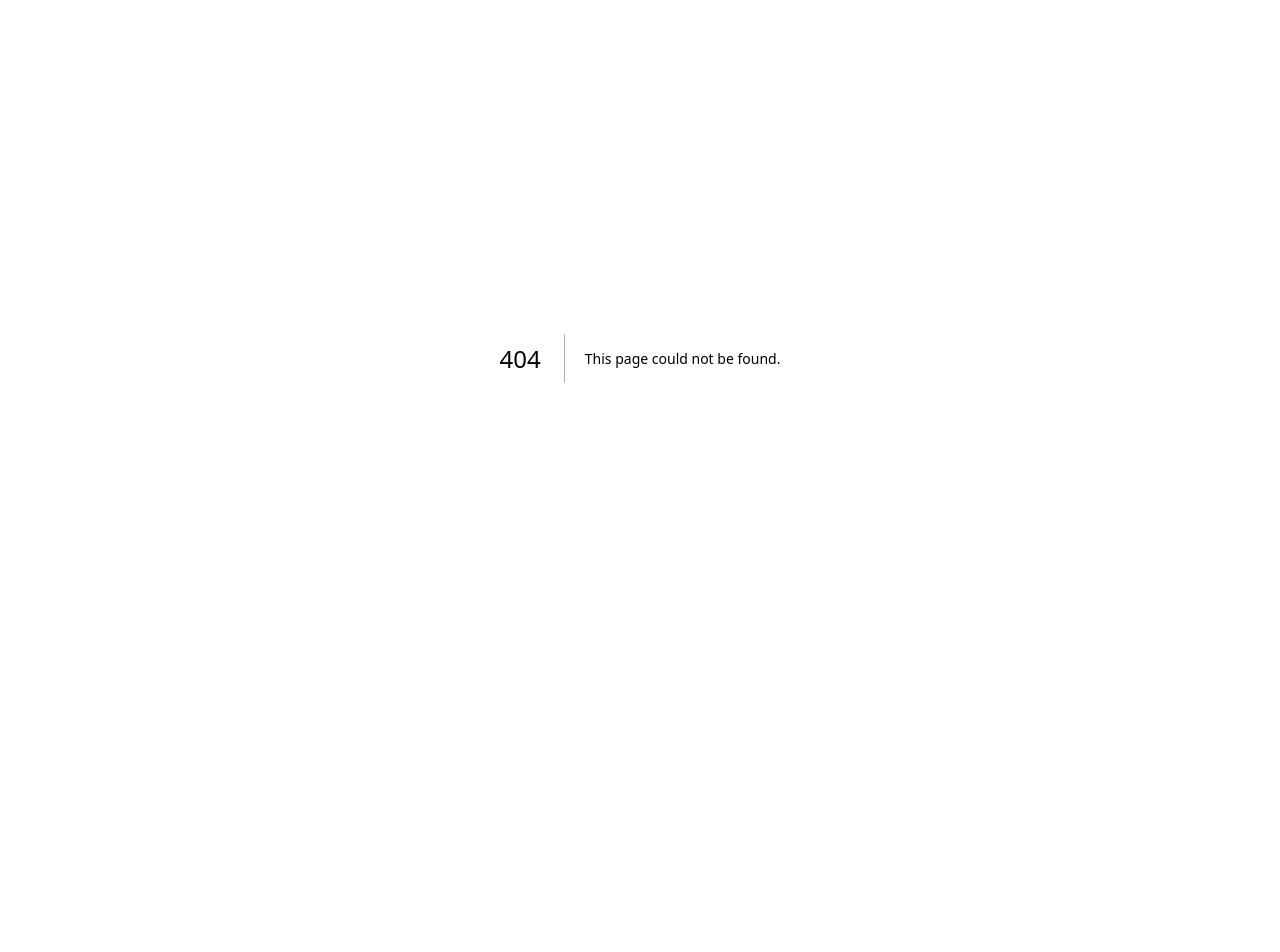
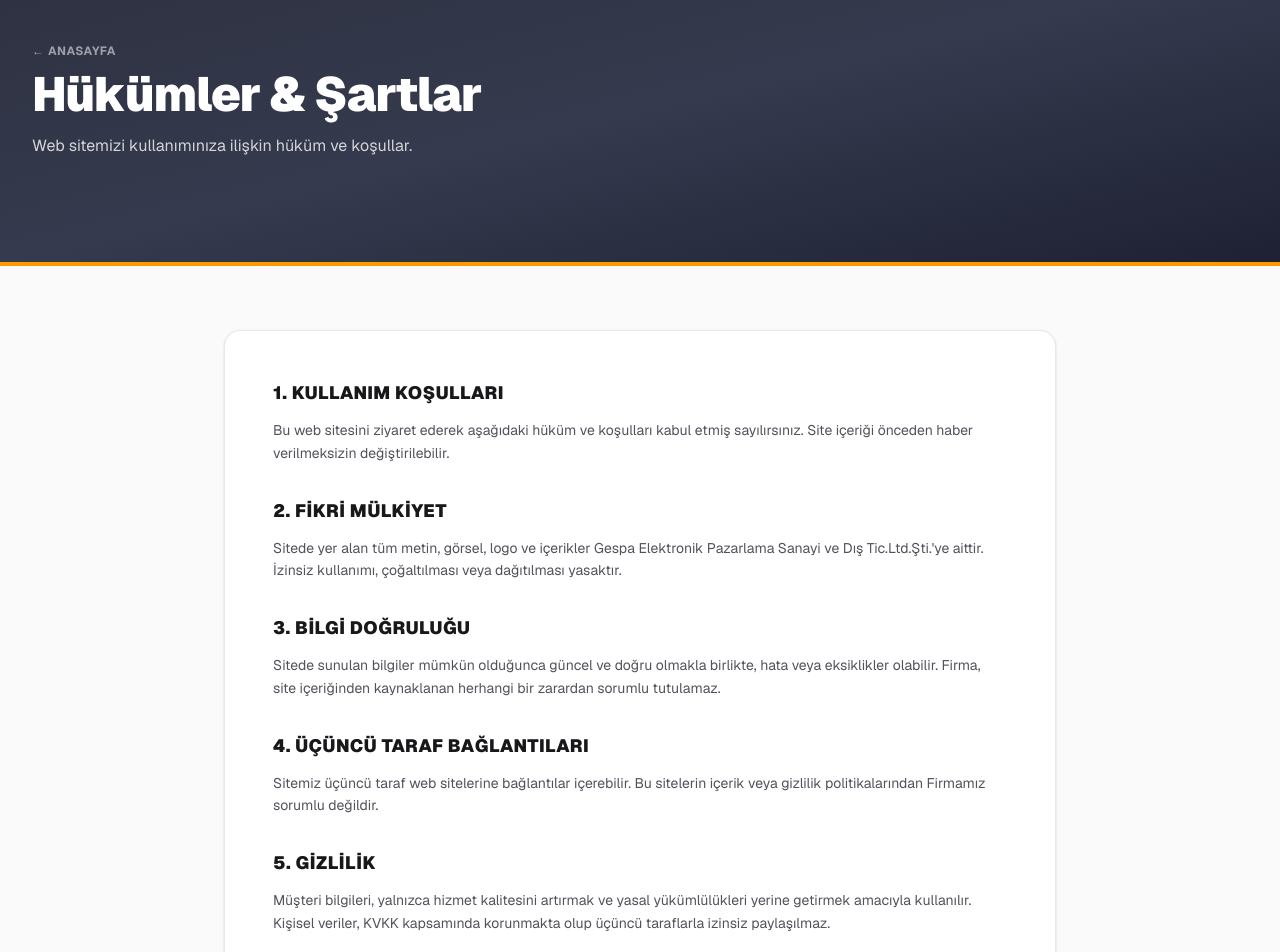
Before and after one commit to gokcekmustafa/teknik, a Next.js app: page /sartlar in a window 1280 px wide. Before the commit this address had no page. Shown: the part 160-1112 px from the top of the page. Before the commit the page ends 918 px from the top, so only its background shows below. Built offline with nearby package versions, Linux system fonts and the light colour scheme.

Commit message:
Add company name to hakkimizda & footer, create sozlesme/sartlar pages

```diff
--- a/app/hakkimizda/page.tsx
+++ b/app/hakkimizda/page.tsx
@@ -39,6 +39,7 @@ export default function HakkimizdaPage() {
             <div>
               <span className="text-xs font-bold text-amber-500 uppercase tracking-widest">Biz Kimiz?</span>
               <h2 className="text-3xl font-black text-zinc-900 uppercase tracking-wide mt-2">Profesyonel Teknik</h2>
+              <p className="text-xs text-zinc-400 mt-1">Gespa Elektronik Pazarlama Sanayi ve Dış Tic.Ltd.Şti.</p>
               <div className="mt-6 space-y-4 text-zinc-600 leading-relaxed text-sm">
                 <p>
                   Profesyonel Teknik olarak, villa ve daire sahiplerinin ihtiyaç duyduğu tüm teknik servis hizmetlerini tek bir çatı altında topluyoruz. Elektrikli araç şarj istasyonu kurulumundan çatı izolasyonuna, klima montajından bahçe peyzaj aydınlatmasına kadar geniş bir yelpazede hizmet veriyoruz.
--- a/app/page.tsx
+++ b/app/page.tsx
@@ -1,6 +1,7 @@
 'use client';
 
 import React, { useState } from 'react';
+import Link from 'next/link';
 
 const services = [
   {
@@ -575,16 +576,17 @@ export default function App() {
                 <li className="flex items-center gap-2"><svg className="w-3.5 h-3.5 text-amber-500 flex-shrink-0" fill="none" viewBox="0 0 24 24" stroke="currentColor" strokeWidth={2}><path strokeLinecap="round" strokeLinejoin="round" d="M3 5a2 2 0 012-2h3.28a1 1 0 01.948.684l1.498 4.493a1 1 0 01-.502 1.21l-2.257 1.13a11.042 11.042 0 005.516 5.516l1.13-2.257a1 1 0 011.21-.502l4.493 1.498a1 1 0 01.684.949V19a2 2 0 01-2 2h-1C9.716 21 3 14.284 3 6V5z" /></svg><a href="tel:+902128927502" className="hover:text-amber-500 transition">0212 892 75 02</a></li>
                 <li className="flex items-center gap-2"><svg className="w-3.5 h-3.5 text-[#25D366] flex-shrink-0" fill="none" viewBox="0 0 24 24" stroke="currentColor" strokeWidth={2}><path strokeLinecap="round" strokeLinejoin="round" d="M3 5a2 2 0 012-2h3.28a1 1 0 01.948.684l1.498 4.493a1 1 0 01-.502 1.21l-2.257 1.13a11.042 11.042 0 005.516 5.516l1.13-2.257a1 1 0 011.21-.502l4.493 1.498a1 1 0 01.684.949V19a2 2 0 01-2 2h-1C9.716 21 3 14.284 3 6V5z" /></svg><a href="tel:+905405250050" className="hover:text-amber-500 transition">0540 525 00 50</a></li>
                 <li className="flex items-center gap-2"><svg className="w-3.5 h-3.5 text-amber-500 flex-shrink-0" fill="none" viewBox="0 0 24 24" stroke="currentColor" strokeWidth={2}><path strokeLinecap="round" strokeLinejoin="round" d="M3 8l7.89 5.26a2 2 0 002.22 0L21 8M5 19h14a2 2 0 002-2V7a2 2 0 00-2-2H5a2 2 0 00-2 2v10a2 2 0 002 2z" /></svg><a href="mailto:info@profesyonelteknik.com" className="hover:text-amber-500 transition">info@profesyonelteknik.com</a></li>
+                <li className="text-[10px] text-zinc-500 pt-1 border-t border-white/5 mt-1">Gespa Elektronik Pazarlama Sanayi ve Dış Tic.Ltd.Şti.</li>
               </ul>
             </div>
 
           </div>
 
           <div className="border-t border-white/10 pt-8 flex flex-col sm:flex-row justify-between items-center gap-4 text-xs text-zinc-500">
-            <span>© 2026 Profesyonel Teknik. Tüm hakları saklıdır.</span>
+            <span>© 2026 Profesyonel Teknik · Gespa Elektronik Pazarlama Sanayi ve Dış Tic.Ltd.Şti. Tüm hakları saklıdır.</span>
             <div className="flex gap-6">
-              <span className="hover:text-white transition cursor-pointer">Hizmet Sözleşmesi</span>
-              <span className="hover:text-white transition cursor-pointer">Hükümler & Şartlar</span>
+              <Link href="/sozlesme" className="hover:text-white transition cursor-pointer">Hizmet Sözleşmesi</Link>
+              <Link href="/sartlar" className="hover:text-white transition cursor-pointer">Hükümler & Şartlar</Link>
             </div>
           </div>
         </div>
--- /dev/null
+++ b/app/sartlar/page.tsx
@@ -0,0 +1,53 @@
+import Link from 'next/link';
+
+export default function SartlarPage() {
+  return (
+    <div className="min-h-screen bg-zinc-50 text-zinc-900 antialiased font-sans">
+      <section className="bg-gradient-to-br from-[#2d3140] via-[#353a4e] to-[#1e2133] text-white py-20 border-b-4 border-amber-500">
+        <div className="max-w-7xl mx-auto px-4 sm:px-6 lg:px-8 relative z-10">
+          <Link href="/" className="text-xs font-bold text-zinc-400 hover:text-amber-400 uppercase tracking-wider transition">← Anasayfa</Link>
+          <h1 className="text-4xl sm:text-5xl font-black tracking-tight mt-2">Hükümler & Şartlar</h1>
+          <p className="mt-4 text-zinc-300 max-w-2xl min-h-[3rem]">Web sitemizi kullanımınıza ilişkin hüküm ve koşullar.</p>
+        </div>
+      </section>
+
+      <section className="py-16">
+        <div className="max-w-4xl mx-auto px-4 sm:px-6 lg:px-8">
+          <div className="bg-white rounded-2xl border border-zinc-200/80 p-8 sm:p-12 shadow-sm space-y-8 text-sm text-zinc-600 leading-relaxed">
+
+            <div>
+              <h2 className="text-lg font-black text-zinc-900 uppercase tracking-wide mb-3">1. Kullanım Koşulları</h2>
+              <p>Bu web sitesini ziyaret ederek aşağıdaki hüküm ve koşulları kabul etmiş sayılırsınız. Site içeriği önceden haber verilmeksizin değiştirilebilir.</p>
+            </div>
+
+            <div>
+              <h2 className="text-lg font-black text-zinc-900 uppercase tracking-wide mb-3">2. Fikri Mülkiyet</h2>
+              <p>Sitede yer alan tüm metin, görsel, logo ve içerikler Gespa Elektronik Pazarlama Sanayi ve Dış Tic.Ltd.Şti.&apos;ye aittir. İzinsiz kullanımı, çoğaltılması veya dağıtılması yasaktır.</p>
+            </div>
+
+            <div>
+              <h2 className="text-lg font-black text-zinc-900 uppercase tracking-wide mb-3">3. Bilgi Doğruluğu</h2>
+              <p>Sitede sunulan bilgiler mümkün olduğunca güncel ve doğru olmakla birlikte, hata veya eksiklikler olabilir. Firma, site içeriğinden kaynaklanan herhangi bir zarardan sorumlu tutulamaz.</p>
+            </div>
+
+            <div>
+              <h2 className="text-lg font-black text-zinc-900 uppercase tracking-wide mb-3">4. Üçüncü Taraf Bağlantıları</h2>
+              <p>Sitemiz üçüncü taraf web sitelerine bağlantılar içerebilir. Bu sitelerin içerik veya gizlilik politikalarından Firmamız sorumlu değildir.</p>
+            </div>
+
+            <div>
+              <h2 className="text-lg font-black text-zinc-900 uppercase tracking-wide mb-3">5. Gizlilik</h2>
+              <p>Müşteri bilgileri, yalnızca hizmet kalitesini artırmak ve yasal yükümlülükleri yerine getirmek amacıyla kullanılır. Kişisel veriler, KVKK kapsamında korunmakta olup üçüncü taraflarla izinsiz paylaşılmaz.</p>
+            </div>
+
+            <div>
+              <h2 className="text-lg font-black text-zinc-900 uppercase tracking-wide mb-3">6. Değişiklikler</h2>
+              <p>Firma, bu hüküm ve şartları dilediği zaman değiştirme hakkını saklı tutar. Değişiklikler sitede yayınlandığı andan itibaren geçerlidir.</p>
+            </div>
+
+          </div>
+        </div>
+      </section>
+    </div>
+  );
+}
--- /dev/null
+++ b/app/sozlesme/page.tsx
@@ -0,0 +1,53 @@
+import Link from 'next/link';
+
+export default function SozlesmePage() {
+  return (
+    <div className="min-h-screen bg-zinc-50 text-zinc-900 antialiased font-sans">
+      <section className="bg-gradient-to-br from-[#2d3140] via-[#353a4e] to-[#1e2133] text-white py-20 border-b-4 border-amber-500">
+        <div className="max-w-7xl mx-auto px-4 sm:px-6 lg:px-8 relative z-10">
+          <Link href="/" className="text-xs font-bold text-zinc-400 hover:text-amber-400 uppercase tracking-wider transition">← Anasayfa</Link>
+          <h1 className="text-4xl sm:text-5xl font-black tracking-tight mt-2">Hizmet Sözleşmesi</h1>
+          <p className="mt-4 text-zinc-300 max-w-2xl min-h-[3rem]">Profesyonel Teknik olarak sunduğumuz hizmetlere ilişkin sözleşme koşulları.</p>
+        </div>
+      </section>
+
+      <section className="py-16">
+        <div className="max-w-4xl mx-auto px-4 sm:px-6 lg:px-8">
+          <div className="bg-white rounded-2xl border border-zinc-200/80 p-8 sm:p-12 shadow-sm space-y-8 text-sm text-zinc-600 leading-relaxed">
+
+            <div>
+              <h2 className="text-lg font-black text-zinc-900 uppercase tracking-wide mb-3">1. Taraflar</h2>
+              <p>İşbu sözleşme, aşağıda bilgileri yer alan <strong>Gespa Elektronik Pazarlama Sanayi ve Dış Tic.Ltd.Şti.</strong> (bundan böyle &quot;Firma&quot; olarak anılacaktır) ile hizmet alan müşteri (bundan böyle &quot;Müşteri&quot; olarak anılacaktır) arasında akdedilmiştir.</p>
+            </div>
+
+            <div>
+              <h2 className="text-lg font-black text-zinc-900 uppercase tracking-wide mb-3">2. Hizmetin Kapsamı</h2>
+              <p>Firma, Müşteri tarafından talep edilen ve keşif sonucu belirlenen teknik servis hizmetlerini, sözleşmede belirtilen süre ve şartlarda gerçekleştirmeyi taahhüt eder. Hizmet kapsamı, kullanılacak malzemeler, işçilik detayları ve teslim tarihi sözleşme ekinde belirtilir.</p>
+            </div>
+
+            <div>
+              <h2 className="text-lg font-black text-zinc-900 uppercase tracking-wide mb-3">3. Fiyatlandırma ve Ödeme</h2>
+              <p>Sözleşmede belirtilen toplam bedel kesindir. İşin devamı sırasında ortaya çıkan ek ihtiyaçlar hariç olmak üzere, sözleşme bedeli dışında Müşteri&apos;den herhangi bir ek ücret talep edilmez. Ödeme planı sözleşmede belirtilen şekilde yapılır.</p>
+            </div>
+
+            <div>
+              <h2 className="text-lg font-black text-zinc-900 uppercase tracking-wide mb-3">4. İşin Süresi ve Teslimat</h2>
+              <p>Hizmet, keşif sonrası belirlenen ve sözleşmede yazılı olan teslim tarihinde tamamlanır. Mücbir sebepler veya Müşteri kaynaklı gecikmeler dışında, belirtilen süreye uyulur. Gecikme durumunda Müşteri bilgilendirilir.</p>
+            </div>
+
+            <div>
+              <h2 className="text-lg font-black text-zinc-900 uppercase tracking-wide mb-3">5. Garanti</h2>
+              <p>Firma, gerçekleştirdiği tüm işçilik ve kullandığı malzemeler için sözleşmede belirtilen süre boyunca garanti vermektedir. Garanti kapsamındaki arızalarda Müşteri&apos;ye ek ücret yansıtılmaz. Garanti dışı durumlar (yanlış kullanım, harici müdahale, doğal afet vb.) sözleşmede belirtilir.</p>
+            </div>
+
+            <div>
+              <h2 className="text-lg font-black text-zinc-900 uppercase tracking-wide mb-3">6. İhtilaf Halinde</h2>
+              <p>İşbu sözleşmeden doğacak uyuşmazlıklarda İstanbul Mahkemeleri ve İcra Daireleri yetkilidir.</p>
+            </div>
+
+          </div>
+        </div>
+      </section>
+    </div>
+  );
+}
```
